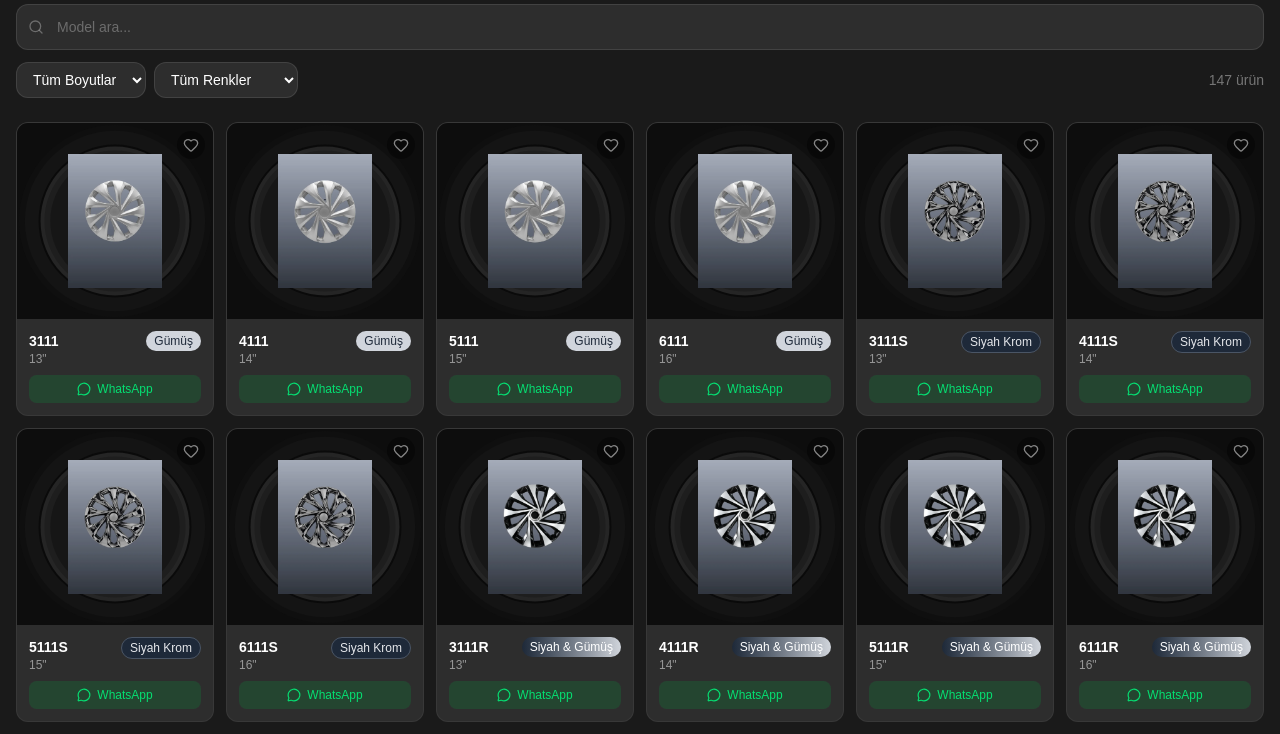
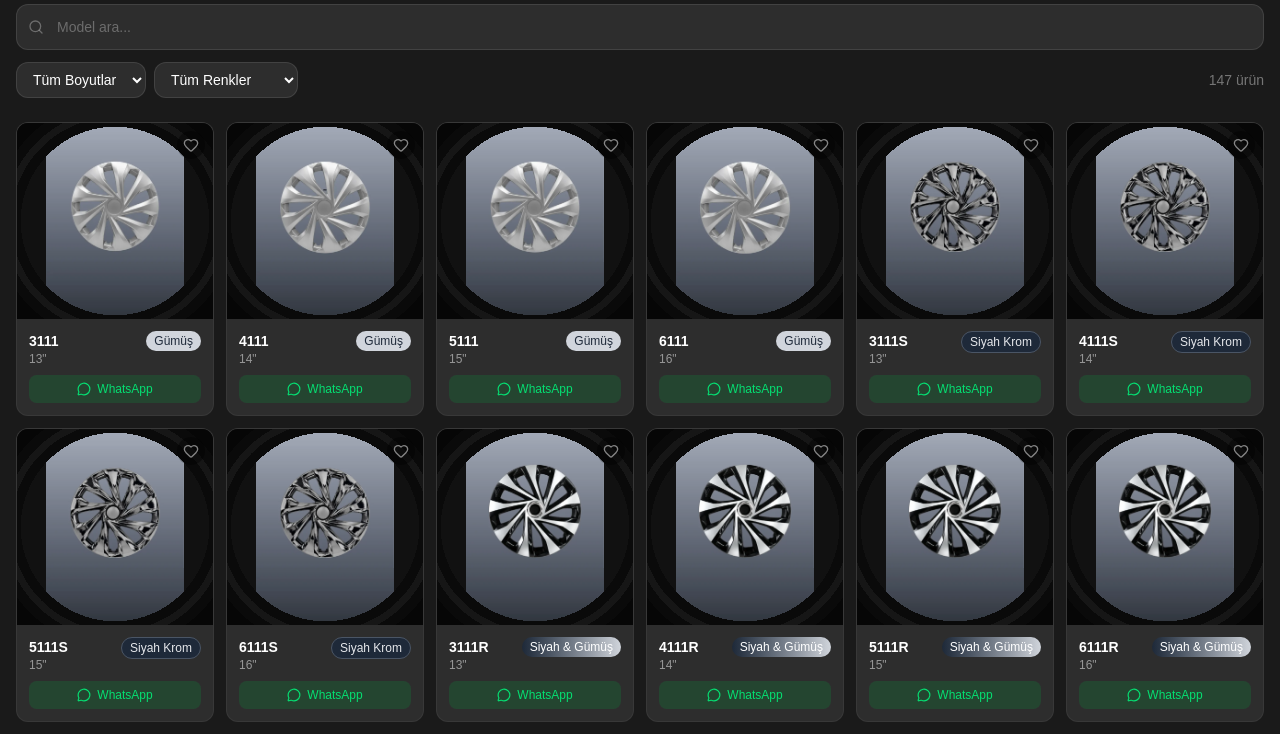
Before and after one commit to Simge-bit/hanegal-catalog, a Next.js app: page / in a window 1280 px wide. Shown: the part 760-1494 px from the top of the page. Built offline with nearby package versions, Linux system fonts and the light colour scheme.

Commit message:
Lastik overlay efekti: kapak lastiğin içinde görünür

```diff
--- a/src/app/products/[id]/page.tsx
+++ b/src/app/products/[id]/page.tsx
@@ -68,21 +68,16 @@ export default function ProductDetail() {
             className="relative bg-[#111] rounded-2xl overflow-hidden aspect-square cursor-zoom-in group"
             onClick={() => setZoomed(true)}
           >
-            {/* Lastik SVG arka plan */}
-            <svg className="absolute inset-0 w-full h-full" viewBox="0 0 100 100" xmlns="http://www.w3.org/2000/svg">
-              <circle cx="50" cy="50" r="49" fill="#0f0f0f"/>
-              <circle cx="50" cy="50" r="46" fill="#141414"/>
-              <circle cx="50" cy="50" r="39" fill="#0a0a0a"/>
-              <circle cx="50" cy="50" r="38" fill="#252525"/>
-              <circle cx="50" cy="50" r="36" fill="#1e1e1e"/>
-              <circle cx="50" cy="50" r="33" fill="#161616"/>
-            </svg>
             {/* eslint-disable-next-line @next/next/no-img-element */}
             <img
               src={imgSrc}
               alt={`${product.model_code} ${product.size_inch}" Jant Kapağı`}
-              className="relative w-full h-full object-contain p-[14%]"
+              className="w-full h-full object-contain"
             />
+            {/* Lastik overlay */}
+            <div className="absolute inset-0 pointer-events-none" style={{
+              background: 'radial-gradient(circle at center, transparent 0% 68%, #0a0a0a 68% 75%, #161616 75% 80%, #0a0a0a 80% 87%, #060606 87%)',
+            }} />
             <div className="absolute inset-0 flex items-center justify-center opacity-0 group-hover:opacity-100 transition-opacity bg-black/20">
               <div className="bg-black/60 rounded-full p-3">
                 <ZoomIn className="w-6 h-6 text-white" />
--- a/src/components/ProductCard.tsx
+++ b/src/components/ProductCard.tsx
@@ -28,26 +28,17 @@ export default function ProductCard({ product }: { product: Product }) {
   return (
     <div className="group bg-[#2d2d2d] rounded-xl overflow-hidden border border-white/5 hover:border-[#CC0000]/50 transition-all duration-300 hover:shadow-lg hover:shadow-[#CC0000]/10">
       <Link href={`/products/${product.id}`} className="block">
-        <div className="relative aspect-square overflow-hidden bg-[#0d0d0d]">
-          {/* Lastik SVG arka plan */}
-          <svg className="absolute inset-0 w-full h-full" viewBox="0 0 100 100" xmlns="http://www.w3.org/2000/svg">
-            {/* Dış lastik kauçuk */}
-            <circle cx="50" cy="50" r="49" fill="#0f0f0f"/>
-            <circle cx="50" cy="50" r="46" fill="#141414"/>
-            {/* Lastik iç kenar */}
-            <circle cx="50" cy="50" r="39" fill="#0a0a0a"/>
-            {/* Jant yüzeyi */}
-            <circle cx="50" cy="50" r="38" fill="#252525"/>
-            <circle cx="50" cy="50" r="36" fill="#1e1e1e"/>
-            {/* Merkez - kapağın oturduğu yer */}
-            <circle cx="50" cy="50" r="33" fill="#161616"/>
-          </svg>
+        <div className="relative aspect-square overflow-hidden bg-[#111]">
           {/* eslint-disable-next-line @next/next/no-img-element */}
           <img
             src={imgSrc}
             alt={`${product.model_code} ${product.size_inch} İnç Jant Kapağı`}
-            className="relative w-full h-full object-contain p-[16%] group-hover:scale-105 transition-transform duration-300"
+            className="w-full h-full object-contain group-hover:scale-105 transition-transform duration-300"
           />
+          {/* Lastik overlay — görselin üstünde, merkez şeffaf */}
+          <div className="absolute inset-0 pointer-events-none" style={{
+            background: 'radial-gradient(circle at center, transparent 0% 68%, #0a0a0a 68% 75%, #161616 75% 80%, #0a0a0a 80% 87%, #060606 87%)',
+          }} />
           <button
             onClick={e => { e.preventDefault(); toggle(product.id) }}
             className="absolute top-2 right-2 p-1.5 rounded-full bg-black/40 hover:bg-black/60 transition-colors"
```
